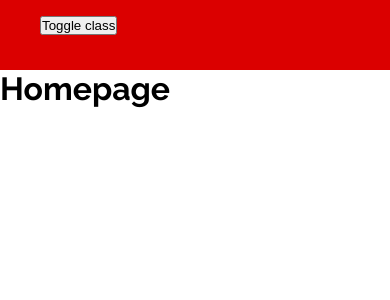
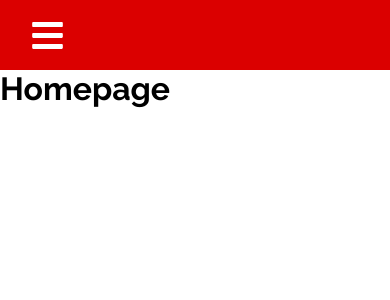
Before and after one commit to renato76/formula1, a React (Create React App) app in the folder frontend/: page / in a window 390 px wide. Shown: the top 300 px of the page. Built offline with nearby package versions, Linux system fonts and the light colour scheme.

Commit message:
mobile menu now functioning as a dropdown with animation and includes the burger and close menu icons

```diff
--- a/frontend/src/components/common/navbar/Navbar.js
+++ b/frontend/src/components/common/navbar/Navbar.js
@@ -1,5 +1,6 @@
 import React from 'react'
 import { Link } from 'react-router-dom'
+import { FaBars, FaTimes } from 'react-icons/fa'
 
 class Navbar extends React.Component {
   state = { isActive: false }
@@ -20,8 +21,9 @@ class Navbar extends React.Component {
 
     return (
       <nav className="navbar-container">
-        <div className={isActive ? 'navbar' : 'navbar-desktop' }>
-          <button className="menu-btn" onClick={this.handleToggle}>Toggle class</button>
+        <div className={isActive ? 'navbar' : 'navbar-closed' }>
+          {!isActive ? <FaBars className="menu-btn" onClick={this.handleToggle} /> :
+            <FaTimes className="times-btn" onClick={this.handleToggle} />}
           <Link to="/" className="navbar-item">Home</Link>
           <Link to="/drivers" className="navbar-item">Drivers</Link>
           <Link to="/teams" className="navbar-item">Teams</Link>
--- a/frontend/src/styles/main.scss
+++ b/frontend/src/styles/main.scss
@@ -32,12 +32,14 @@ h4 {
   font-family: 'Raleway', sans-serif;
 }
 
-.navbar-desktop {
+.navbar-closed {
   background-color: $f1-red;
   height: 70px;
   display: flex;
-  padding-left: 40px;
+  padding-left: 30px;
+  padding-top: 20px;
   align-items: center;
+  // animation: navbar-close 200ms ease-in-out;
   // note display none below, i could do media query on desktop sizes to show this sgain
   a {
     display: none;
@@ -50,13 +52,14 @@ h4 {
 
 .navbar {
   background-color: $f1-red;
-  height: 670px;
+  height: 100vh;
   display: flex;
   flex-direction: column;
-  padding-left: 35px;
-  padding-top: 10px;
+  padding-left: 30px;
+  padding-top: 20px;
   font-family: 'Orbitron', sans-serif;
   border-bottom: 1px solid white;
+  animation: navbar-open 1200ms ease-in-out;
 
   a {
     color: $f1-font-white;
@@ -64,6 +67,7 @@ h4 {
     font-weight: bold;
     text-decoration: none;
     padding: 25px 0px;
+    animation: fadein 1200ms ease-in-out;
     // text-align: center;
   }
 }
@@ -76,9 +80,35 @@ h4 {
   border-right: 1px solid white;
   border-bottom-right-radius: 15px;
 }
-.menu-btn {
+.menu-btn,
+.times-btn {
   margin-bottom: 20px;
+  font-size: 35px;
+  color: #fff;
 }
+.menu-btn:hover,
+.times-btn:hover {
+  cursor: pointer;
+}
+
+@keyframes navbar-open {
+  0% {
+    height: 70px;
+  }
+
+  100% {
+    height: 100vh;
+  }
+}
+@keyframes fadein {
+  0% {
+    opacity: 0.1;
+  }
+  100% {
+    opacity: 1;
+  }
+}
+
 
 .drivers-card-container {
   width: 90%;
@@ -159,7 +189,7 @@ h4 {
     justify-content: center;
   }
   .drivers-card-container {
-    width: 40%;
+    width: 80%;
     margin: 20px;
     padding: 0;
   }
```
Also changed, not shown: 1 other file (tests, documents, lock files or other folders).
